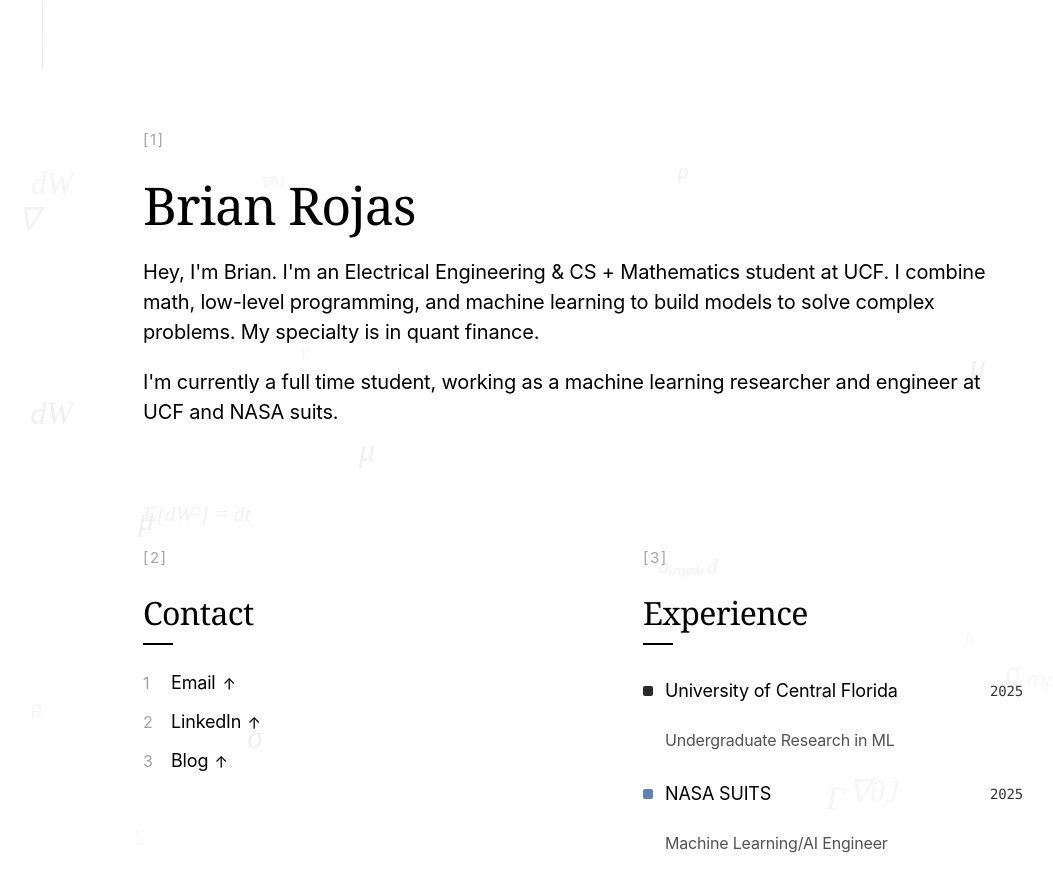
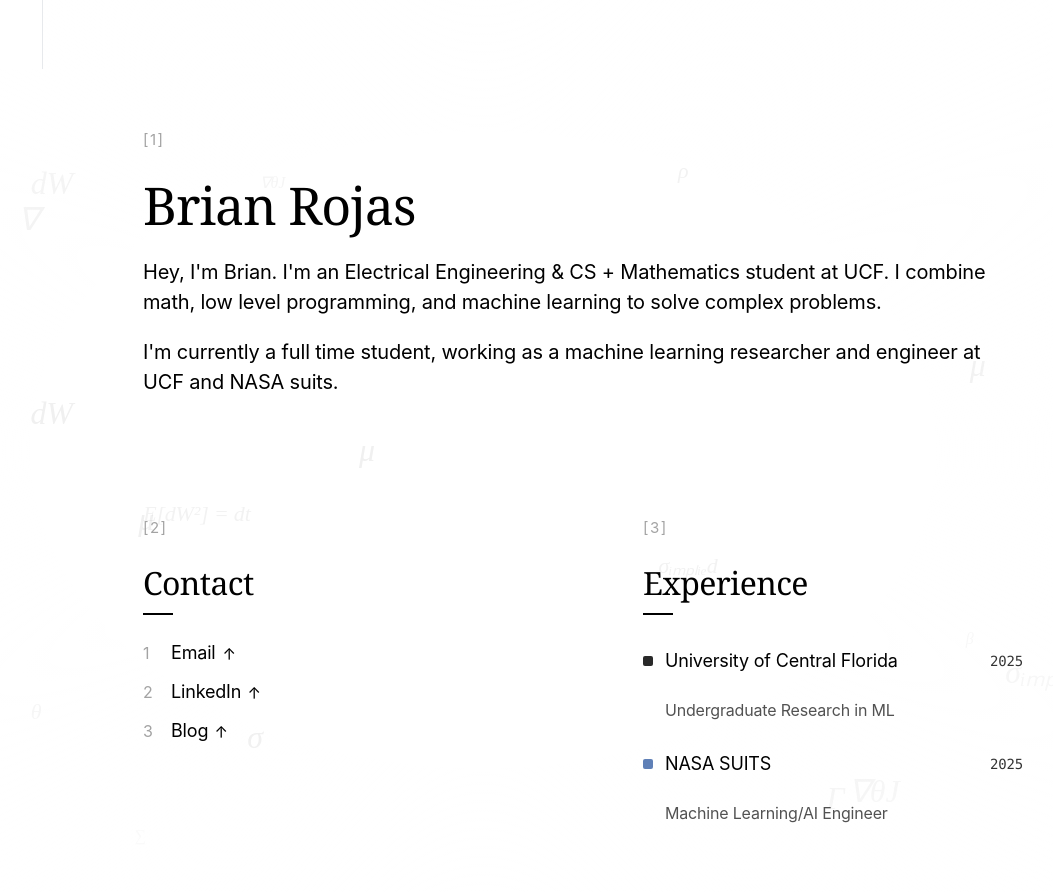
Before and after one commit to brianrojrc/brianrojrc.github.io, a Jekyll site: the page built from index.md, in a window 1280 px wide and 900 px high, scrolled down 831 px. Shown: the top 892 px of the window, without its empty margins (157-1210 px from the left). Built offline with Jekyll 4.4.1, drawn with Linux system fonts in a browser that asks for light colours; some web fonts are replaced.

Commit message:
Update index.md

```diff
--- a/index.md
+++ b/index.md
@@ -6,7 +6,7 @@
 <header class="page-header">
     <span class="page-marker">[1]</span>
     <h1>Brian Rojas</h1>
-    <p class="intro">Hey, I'm Brian. I'm an Electrical Engineering & CS + Mathematics student at UCF. I combine math, low-level programming, and machine learning to build models to solve complex problems. My specialty is in quant finance. </p>
+    <p class="intro">Hey, I'm Brian. I'm an Electrical Engineering & CS + Mathematics student at UCF. I combine math, low level programming, and machine learning to solve complex problems.</p>
     <p class="currently">I'm currently a full time student, working as a machine learning researcher and engineer at UCF and NASA suits.</p>
 </header>
 
```
